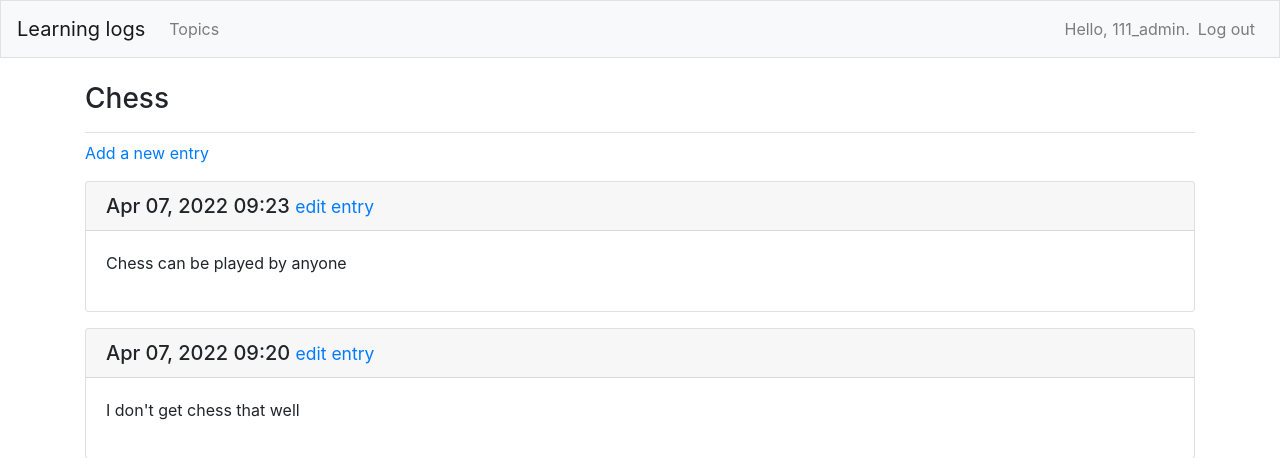
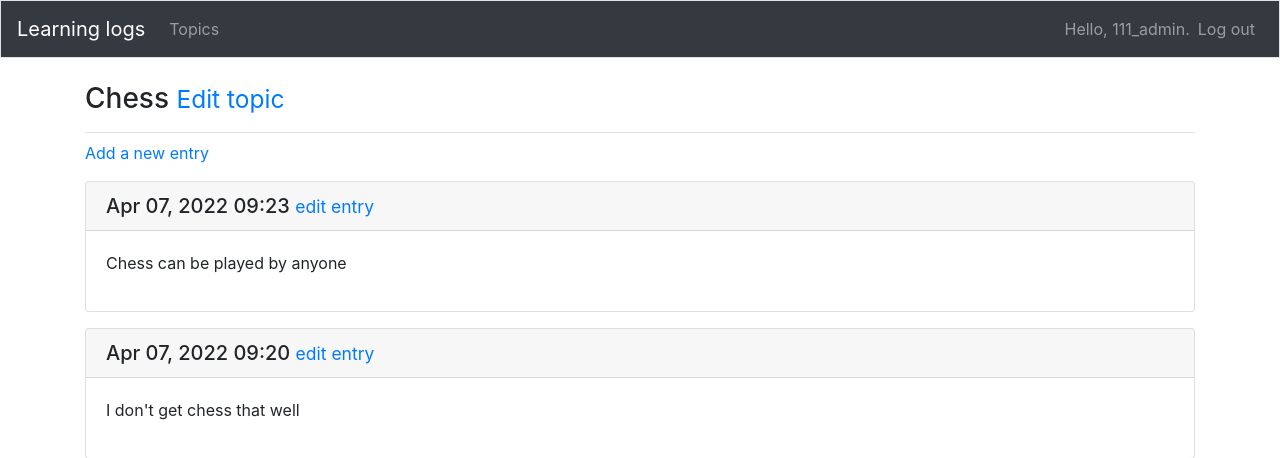
Before and after one commit to blazinIce/Learnig_log, a Django app: page /topics/1/ in a window 1280 px wide. Shown: the top 458 px of the page. Run offline with Django 4.2, Linux system fonts and the light colour scheme; a user stored in the database is signed in; data comes from the database, SQL or seed files in the repository; both versions use the stored data as it was after the commit; some libraries are stand-ins or nearby versions.

Commit message:
added topic edit function

```diff
--- a/learnin_logs/templates/learnin_logs/base.html
+++ b/learnin_logs/templates/learnin_logs/base.html
@@ -14,7 +14,7 @@
 
 </head>
 <body>
-  <nav class="navbar navbar-expand-md navbar-light bg-light mb-4 border">
+  <nav class="navbar navbar-expand-md navbar-dark bg-dark mb-4 border">
 
       <a class="navbar-brand" href="{% url 'learnin_logs:index' %}">Learning logs</a>
 
--- a/learnin_logs/templates/learnin_logs/edit_topic.html
+++ b/learnin_logs/templates/learnin_logs/edit_topic.html
@@ -6,7 +6,7 @@
 {% endblock page_header %}
 
 {% block content %}
-  <h4>Edit topic.</h4>
+  <h3>Edit topic.</h3>
 
   <form method="post" action="{% url 'learnin_logs:edit_topic' topic.id %}" class="form">
       {% csrf_token %}
--- a/learnin_logs/templates/learnin_logs/topic.html
+++ b/learnin_logs/templates/learnin_logs/topic.html
@@ -1,8 +1,11 @@
 {% extends 'learnin_logs/base.html'%}
 {% block page_header %}
-    <h3>{{ topic }}</h3>
+    <h3>
+        {{ topic }} <small><a href="{% url 'learnin_logs:edit_topic' topic.id %}">Edit topic</a> </small>
+    </h3>
 {% endblock page_header %}
 {% block content %}
+
   <p>
       <a href="{% url 'learnin_logs:new_entry' topic.id %}">Add a new entry</a>
   </p>
```
Also changed, not shown: db.sqlite3.
